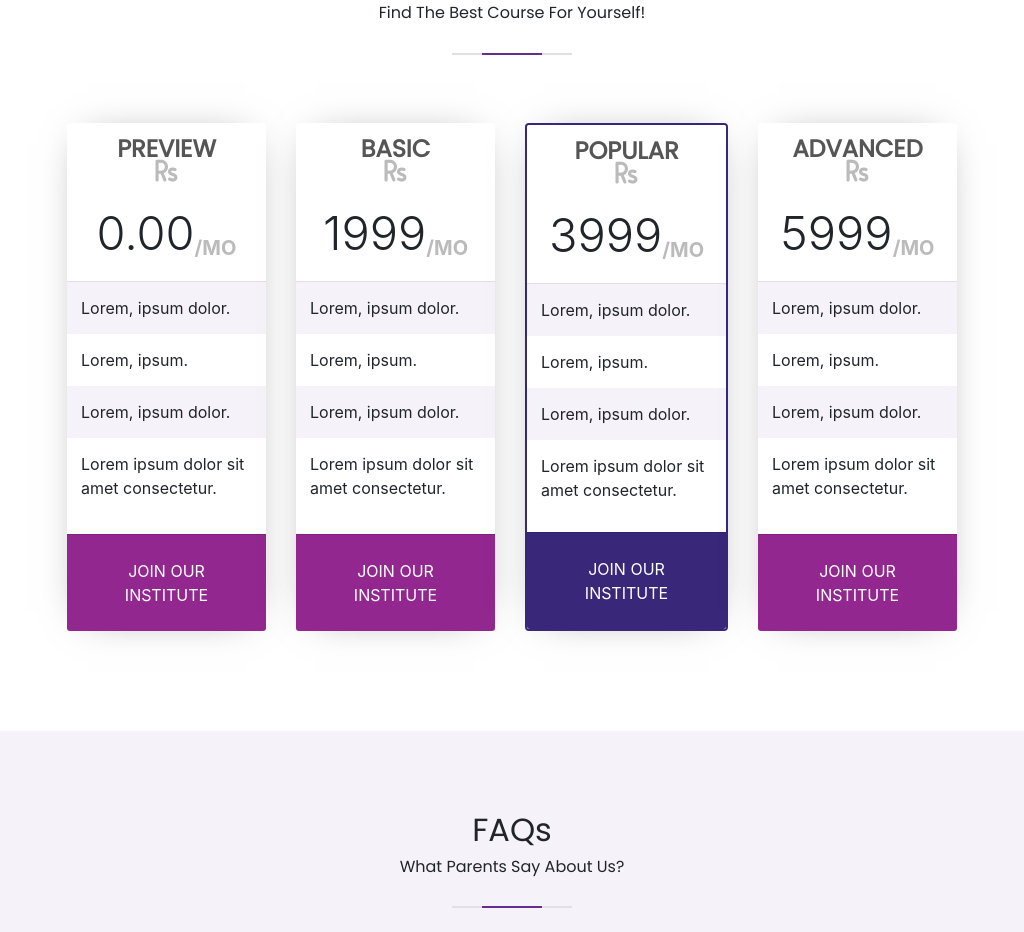
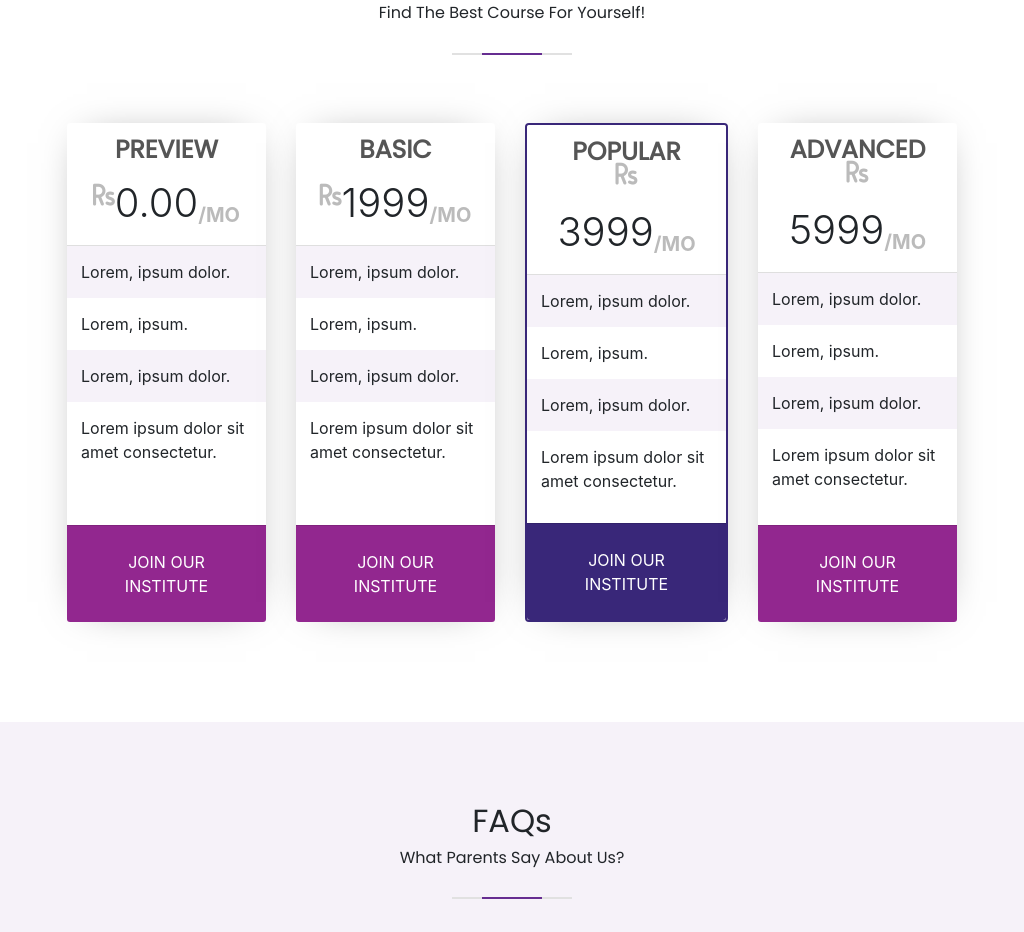
Before and after one commit to pranavks/website-template-1, a plain HTML site: page index.html in a window 1024 px wide. Shown: the part 2677-3609 px from the top of the page. Drawn offline with nearby package versions, Linux system fonts and the light colour scheme; some packages are replaced by stand-ins of ours; files that its build step writes are made by us from their sources.

Commit message:
Add files via upload

```diff
--- a/scss/1-layout/0-index/_main-carousel.scss
+++ b/scss/1-layout/0-index/_main-carousel.scss
@@ -1,5 +1,4 @@
 #home-page {
-
   #section1 {
     position: relative;
 
@@ -8,7 +7,7 @@
         height: 800px;
         object-fit: cover;
         filter: brightness(50%);
-                transition: .3s ease-in-out;
+        transition: 0.3s ease-in-out;
       }
 
       .carousel-caption {
@@ -27,7 +26,7 @@
     #section1 {
       #carousel1 {
         h1 {
-                    font-size: 2rem;
+          font-size: 1.8rem;
         }
       }
     }
--- a/scss/1-layout/0-index/_pricing.scss
+++ b/scss/1-layout/0-index/_pricing.scss
@@ -1,5 +1,4 @@
 #home-page {
-
   #section7 {
     .card-deck {
       padding: 20px;
@@ -33,7 +32,7 @@
       }
 
       strong {
-                font-size: 70px;
+        font-size: 60px;
         font-weight: 300;
       }
     }
@@ -42,7 +41,6 @@
       padding: 0;
 
       ul {
-
         li {
           &:nth-child(odd) {
             background-color: $light-background;
@@ -66,7 +64,7 @@
 
       &:hover {
         opacity: 0.9;
-                transition: .5s;
+        transition: 0.5s;
       }
     }
 
@@ -80,8 +78,13 @@
     }
 
     @media (min-width: 992px) and (max-width: 1199px) {
+      .card-header {
+        h4 {
+          font-size: 25px;
+        }
+      }
       strong {
-                font-size: 47px !important;
+        font-size: 40px !important;
       }
     }
 
@@ -90,7 +93,6 @@
         margin-bottom: 50px;
       }
     }
-
 
     // Change card-deck collapse breakpoint
     @media (min-width: 993px) {
```
Lines whose indentation alone changed are shown as unchanged.
